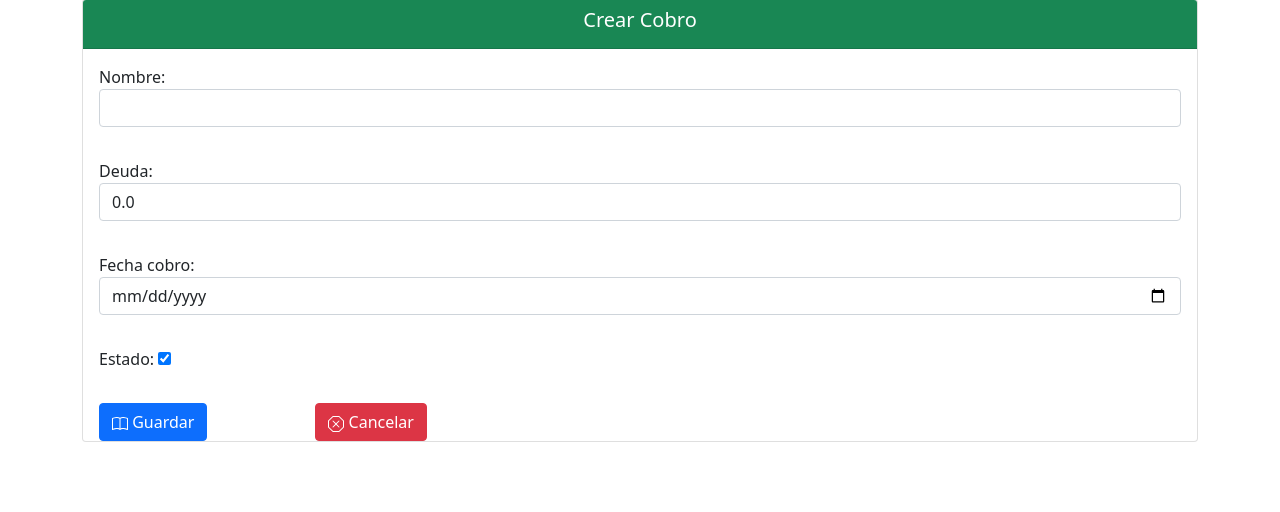
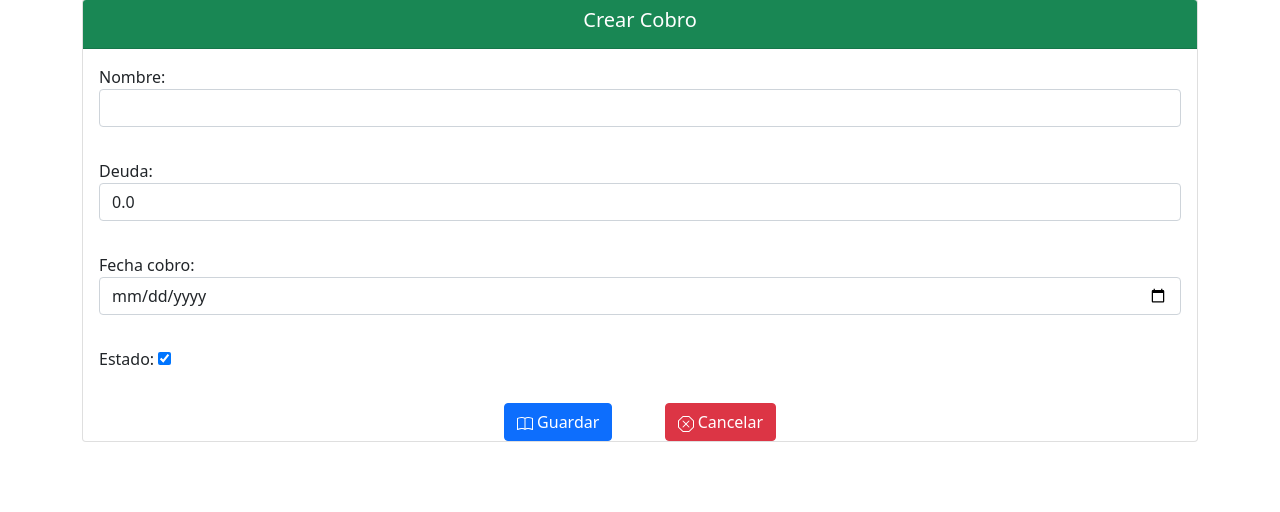
Before and after one commit to Andy-Contreras/Cuenta_cobrar, a Django app: page /cuenta_cobrar/crearcuenta/ in a window 1280 px wide. Shown: the part 130-642 px from the top of the page. Run offline with Django 4.2, Linux system fonts and the light colour scheme.

Commit message:
Modificacion 1.2

```diff
--- a/Economia/static/css/estilo.css
+++ b/Economia/static/css/estilo.css
@@ -29,7 +29,6 @@ color: #171a4a;
 }
 .btn-gradient{
    background-image: linear-gradient(to right top, red, tomato, red, tomato, red);
-
 }
 .ruc{
     background-color: red;
--- a/Economia/templates/formulario.html
+++ b/Economia/templates/formulario.html
@@ -15,21 +15,19 @@
 
                 {% endblock %}
             </div>
-            <div class="container-lg row row-cols-2 row-cols-lg-5 g-2 g-lg-3 ">
-               <div class="col cent" >
-                   <button type="submit" class="btn btn-primary btn-flat" >
+            <div class="mx-auto ajuste">
+               <div class="col cent " >
+                   <button type="submit" class="btn btn-primary me-md-5" >
                         <svg xmlns="http://www.w3.org/2000/svg" width="16" height="16" fill="currentColor" class="bi bi-book" viewBox="0 0 16 16">
                         <path d="M1 2.828c.885-.37 2.154-.769 3.388-.893 1.33-.134 2.458.063 3.112.752v9.746c-.935-.53-2.12-.603-3.213-.493-1.18.12-2.37.461-3.287.811V2.828zm7.5-.141c.654-.689 1.782-.886 3.112-.752 1.234.124 2.503.523 3.388.893v9.923c-.918-.35-2.107-.692-3.287-.81-1.094-.111-2.278-.039-3.213.492V2.687zM8 1.783C7.015.936 5.587.81 4.287.94c-1.514.153-3.042.672-3.994 1.105A.5.5 0 0 0 0 2.5v11a.5.5 0 0 0 .707.455c.882-.4 2.303-.881 3.68-1.02 1.409-.142 2.59.087 3.223.877a.5.5 0 0 0 .78 0c.633-.79 1.814-1.019 3.222-.877 1.378.139 2.8.62 3.681 1.02A.5.5 0 0 0 16 13.5v-11a.5.5 0 0 0-.293-.455c-.952-.433-2.48-.952-3.994-1.105C10.413.809 8.985.936 8 1.783z"></path>
                         </svg> Guardar
                    </button>
-               </div>
-               <div class="col cent" >
-                 <a href="{{ listar_url }}" class="btn btn-danger btn-flat">
-                    <svg xmlns="http://www.w3.org/2000/svg" width="16" height="16" fill="currentColor" class="bi bi-x-octagon" viewBox="0 0 16 16">
-                      <path d="M4.54.146A.5.5 0 0 1 4.893 0h6.214a.5.5 0 0 1 .353.146l4.394 4.394a.5.5 0 0 1 .146.353v6.214a.5.5 0 0 1-.146.353l-4.394 4.394a.5.5 0 0 1-.353.146H4.893a.5.5 0 0 1-.353-.146L.146 11.46A.5.5 0 0 1 0 11.107V4.893a.5.5 0 0 1 .146-.353L4.54.146zM5.1 1 1 5.1v5.8L5.1 15h5.8l4.1-4.1V5.1L10.9 1H5.1z"/>
-                      <path d="M4.646 4.646a.5.5 0 0 1 .708 0L8 7.293l2.646-2.647a.5.5 0 0 1 .708.708L8.707 8l2.647 2.646a.5.5 0 0 1-.708.708L8 8.707l-2.646 2.647a.5.5 0 0 1-.708-.708L7.293 8 4.646 5.354a.5.5 0 0 1 0-.708z"/>
-                    </svg> Cancelar
-                 </a>
+                    <a href="{{ listar_url }}" class="btn btn-danger ">
+                        <svg xmlns="http://www.w3.org/2000/svg" width="16" height="16" fill="currentColor" class="bi bi-x-octagon" viewBox="0 0 16 16">
+                          <path d="M4.54.146A.5.5 0 0 1 4.893 0h6.214a.5.5 0 0 1 .353.146l4.394 4.394a.5.5 0 0 1 .146.353v6.214a.5.5 0 0 1-.146.353l-4.394 4.394a.5.5 0 0 1-.353.146H4.893a.5.5 0 0 1-.353-.146L.146 11.46A.5.5 0 0 1 0 11.107V4.893a.5.5 0 0 1 .146-.353L4.54.146zM5.1 1 1 5.1v5.8L5.1 15h5.8l4.1-4.1V5.1L10.9 1H5.1z"/>
+                          <path d="M4.646 4.646a.5.5 0 0 1 .708 0L8 7.293l2.646-2.647a.5.5 0 0 1 .708.708L8.707 8l2.647 2.646a.5.5 0 0 1-.708.708L8 8.707l-2.646 2.647a.5.5 0 0 1-.708-.708L7.293 8 4.646 5.354a.5.5 0 0 1 0-.708z"/>
+                        </svg> Cancelar
+                    </a>
                </div>
             </div>
        </div>
```
Also changed, not shown: Economia/Aplicacion/cuenta_cobrar/templates/cobro.html (+8 -6 lines), Economia/db.sqlite3.
